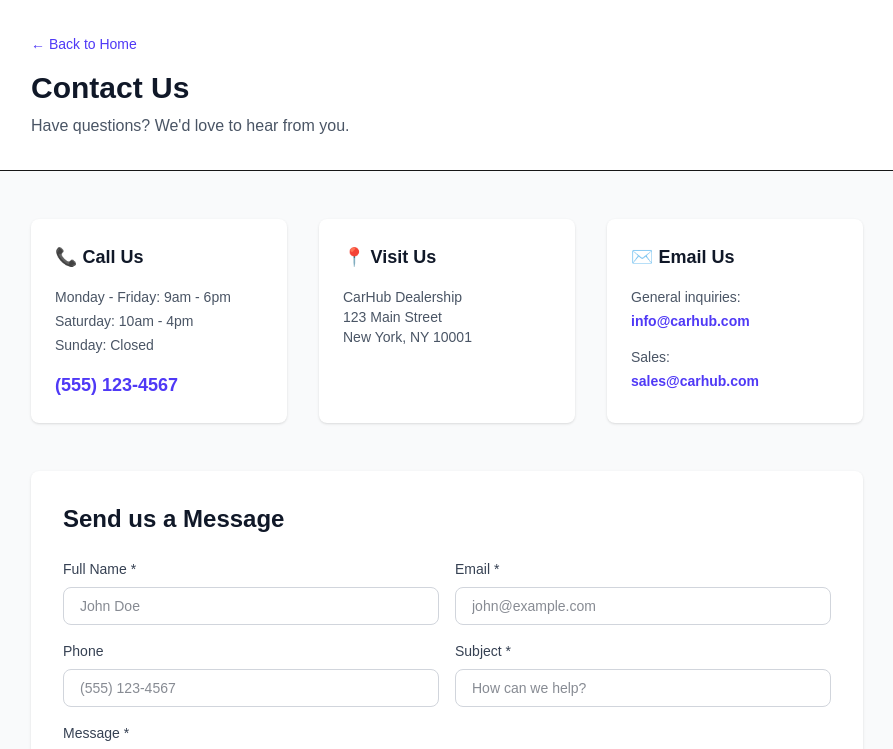
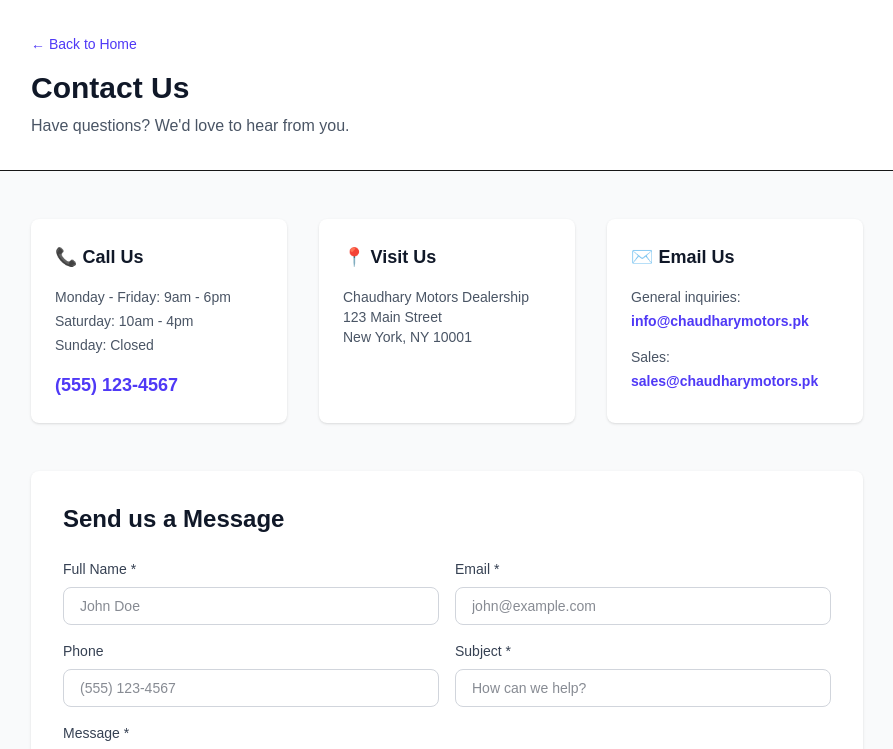
Before and after one commit to talhawgj/carHub, a Next.js app: page /contact in a window 1280 px wide. Shown: the top 749 px of the page, without its empty margins (193-1086 px from the left). Built offline with nearby package versions, Linux system fonts and the light colour scheme; no server answers.

Commit message:
feat: implement core frontend pages and navigation for car dealership application

```diff
--- a/src/app/admin/layout.tsx
+++ b/src/app/admin/layout.tsx
@@ -65,7 +65,7 @@
             <div className="text-2xl">🏢</div>
             {sidebarOpen && (
               <div>
-                <h1 className="font-bold text-lg">CarHub</h1>
+                <h1 className="font-bold text-lg">Chaudhary Motors</h1>
                 <p className="text-xs text-indigo-200">Admin Panel</p>
               </div>
             )}
--- a/src/app/admin/page.tsx
+++ b/src/app/admin/page.tsx
@@ -94,7 +94,7 @@
             <div>
               <p className="text-gray-600 text-sm font-medium">Total Value</p>
               <p className="text-3xl font-bold text-indigo-600 mt-1">
-                ${(stats.totalValue / 1000).toFixed(0)}k
+                Rs. {(stats.totalValue / 1000).toFixed(0)}k
               </p>
             </div>
             <div className="text-4xl">💰</div>
@@ -121,7 +121,7 @@
                   </p>
                 </div>
                 <div className="text-right">
-                  <p className="font-bold text-gray-900">${property.price.toLocaleString()}</p>
+                  <p className="font-bold text-gray-900">Rs. {property.price.toLocaleString()}</p>
                   <p className="text-xs text-gray-600">
                     {property.is_available ? '✅ Available' : '❌ Sold'}
                   </p>
--- a/src/app/admin/properties/page.tsx
+++ b/src/app/admin/properties/page.tsx
@@ -177,7 +177,7 @@
 
                 <div className="flex items-baseline gap-2">
                   <span className="text-2xl font-bold text-indigo-600">
-                    ${property.price.toLocaleString()}
+                    Rs. {property.price.toLocaleString()}
                   </span>
                   {property.mileage && (
                     <span className="text-sm text-gray-600">
--- a/src/app/cars/CarsPageContent.tsx
+++ b/src/app/cars/CarsPageContent.tsx
@@ -306,7 +306,7 @@
                         <p className="text-gray-600 text-xs md:text-sm mb-3 md:mb-4 line-clamp-2 flex-1">{car.description}</p>
                         <div className="flex items-center justify-between mb-3 md:mb-4">
                           <span className="text-lg md:text-2xl font-bold text-indigo-600">
-                            ${car.price.toLocaleString()}
+                            Rs. {car.price.toLocaleString()}
                           </span>
                           <span className="text-xs bg-gray-200 text-gray-700 px-2 py-1 rounded">
                             {car.condition}
--- a/src/app/cars/[id]/page.tsx
+++ b/src/app/cars/[id]/page.tsx
@@ -257,7 +257,7 @@
             {/* Price & Details */}
             <div className="bg-white rounded-lg shadow p-4 md:p-6 sticky top-24">
               <p className="text-3xl md:text-4xl font-bold text-indigo-600 mb-4">
-                ${car.price.toLocaleString()}
+                Rs. {car.price.toLocaleString()}
               </p>
 
               <div className="space-y-2 md:space-y-3 mb-4 md:mb-6 pb-4 md:pb-6 border-b">
--- a/src/app/compare/ComparePageContent.tsx
+++ b/src/app/compare/ComparePageContent.tsx
@@ -100,7 +100,7 @@
                     <h3 className="font-bold text-gray-900 text-xs md:text-base">
                       {car.year} {car.make} {car.model}
                     </h3>
-                    <p className="text-xs md:text-sm text-gray-600">${car.price.toLocaleString()}</p>
+                    <p className="text-xs md:text-sm text-gray-600">Rs. {car.price.toLocaleString()}</p>
                     {selectedCars.includes(car.id) && (
                       <span className="text-xs text-indigo-600 font-semibold">✓ Selected</span>
                     )}
@@ -147,7 +147,7 @@
                   <td className="p-3 md:p-4 font-bold text-gray-900 bg-gray-50">Price</td>
                   {cars.map((car) => (
                     <td key={car.id} className="p-3 md:p-4 text-lg md:text-2xl font-bold text-indigo-600">
-                      ${car.price.toLocaleString()}
+                      Rs. {car.price.toLocaleString()}
                     </td>
                   ))}
                 </tr>
--- a/src/app/contact/page.tsx
+++ b/src/app/contact/page.tsx
@@ -86,7 +86,7 @@
 
           <div className="bg-white rounded-lg shadow p-4 md:p-6">
             <h3 className="text-base md:text-lg font-bold text-gray-900 mb-3 md:mb-4">📍 Visit Us</h3>
-            <p className="text-gray-600 text-xs md:text-sm">CarHub Dealership</p>
+            <p className="text-gray-600 text-xs md:text-sm">Chaudhary Motors Dealership</p>
             <p className="text-gray-600 text-xs md:text-sm">123 Main Street</p>
             <p className="text-gray-600 text-xs md:text-sm">New York, NY 10001</p>
           </div>
@@ -94,9 +94,9 @@
           <div className="bg-white rounded-lg shadow p-4 md:p-6">
             <h3 className="text-base md:text-lg font-bold text-gray-900 mb-3 md:mb-4">✉️ Email Us</h3>
             <p className="text-gray-600 text-xs md:text-sm mb-1">General inquiries:</p>
-            <p className="text-indigo-600 font-semibold text-xs md:text-sm mb-2 md:mb-4">info@carhub.com</p>
+            <p className="text-indigo-600 font-semibold text-xs md:text-sm mb-2 md:mb-4">info@chaudharymotors.pk</p>
             <p className="text-gray-600 text-xs md:text-sm mb-1">Sales:</p>
-            <p className="text-indigo-600 font-semibold text-xs md:text-sm">sales@carhub.com</p>
+            <p className="text-indigo-600 font-semibold text-xs md:text-sm">sales@chaudharymotors.pk</p>
           </div>
         </div>
 
--- a/src/app/layout.tsx
+++ b/src/app/layout.tsx
@@ -13,8 +13,8 @@
 });
 
 export const metadata: Metadata = {
-  title: "carHub - Find Your Perfect Car | Premium Auto Dealership",
-  description: "Discover premium vehicles at carHub. Browse our extensive inventory of new and pre-owned cars with detailed specs, pricing, and comparison tools.",
+  title: "Chaudhary Motors - Find Your Perfect Car | Premium Auto Dealership",
+  description: "Discover premium vehicles at Chaudhary Motors. Browse our extensive inventory of new and pre-owned cars with detailed specs, pricing, and comparison tools.",
   icons: {
     icon: "/favicon.svg",
   },
--- a/src/app/page.tsx
+++ b/src/app/page.tsx
@@ -44,7 +44,7 @@
           <div className="flex justify-between items-center h-16">
             <Link href="/" className="flex items-center gap-2 flex-shrink-0">
               <div className="w-8 h-8 bg-indigo-600 rounded-full"></div>
-              <span className="text-lg md:text-xl font-bold text-gray-900">CarHub</span>
+              <span className="text-lg md:text-xl font-bold text-gray-900">Chaudhary Motors</span>
             </Link>
 
             {/* Desktop Menu */}
@@ -181,7 +181,7 @@
                       <p className="text-gray-600 text-xs md:text-sm mb-3 md:mb-4 line-clamp-2">{car.description}</p>
                       <div className="flex items-center justify-between mb-3 md:mb-4">
                         <span className="text-lg md:text-2xl font-bold text-indigo-600">
-                          ${car.price.toLocaleString()}
+                          Rs. {car.price.toLocaleString()}
                         </span>
                         <span className="text-xs bg-gray-200 text-gray-700 px-2 py-1 rounded">
                           {car.condition}
@@ -262,7 +262,7 @@
         <div className="max-w-7xl mx-auto px-4 sm:px-6 lg:px-8">
           <div className="grid grid-cols-1 sm:grid-cols-2 lg:grid-cols-4 gap-6 md:gap-8 mb-6 md:mb-8">
             <div>
-              <h3 className="text-white font-bold mb-3 md:mb-4">CarHub</h3>
+              <h3 className="text-white font-bold mb-3 md:mb-4">Chaudhary Motors</h3>
               <p className="text-xs md:text-sm">Your trusted source for quality vehicles</p>
             </div>
             <div>
@@ -288,7 +288,7 @@
             </div>
           </div>
           <div className="border-t border-gray-800 pt-6 md:pt-8 text-center text-xs md:text-sm">
-            <p>&copy; 2026 CarHub. All rights reserved.</p>
+            <p>&copy; 2026 Chaudhary Motors. All rights reserved.</p>
           </div>
         </div>
       </footer>
--- a/src/app/wishlist/page.tsx
+++ b/src/app/wishlist/page.tsx
@@ -87,7 +87,7 @@
                   <p className="text-gray-600 text-xs md:text-sm mb-3 md:mb-4 line-clamp-2">{car.description}</p>
                   <div className="flex items-center justify-between mb-3 md:mb-4">
                     <span className="text-lg md:text-2xl font-bold text-indigo-600">
-                      ${car.price.toLocaleString()}
+                      Rs. {car.price.toLocaleString()}
                     </span>
                     <span className="text-xs bg-gray-200 text-gray-700 px-2 py-1 rounded">
                       {car.condition}
--- a/src/components/CarCard.tsx
+++ b/src/components/CarCard.tsx
@@ -46,7 +46,7 @@
         {/* Price */}
         <div className="flex items-center justify-between pt-4 border-t">
           <span className="text-2xl font-bold text-blue-600">
-            ${car.price.toLocaleString()}
+            Rs. {car.price.toLocaleString()}
           </span>
           <button className="px-4 py-2 bg-blue-600 text-white rounded-lg hover:bg-blue-700 transition-colors">
             View Details
```
